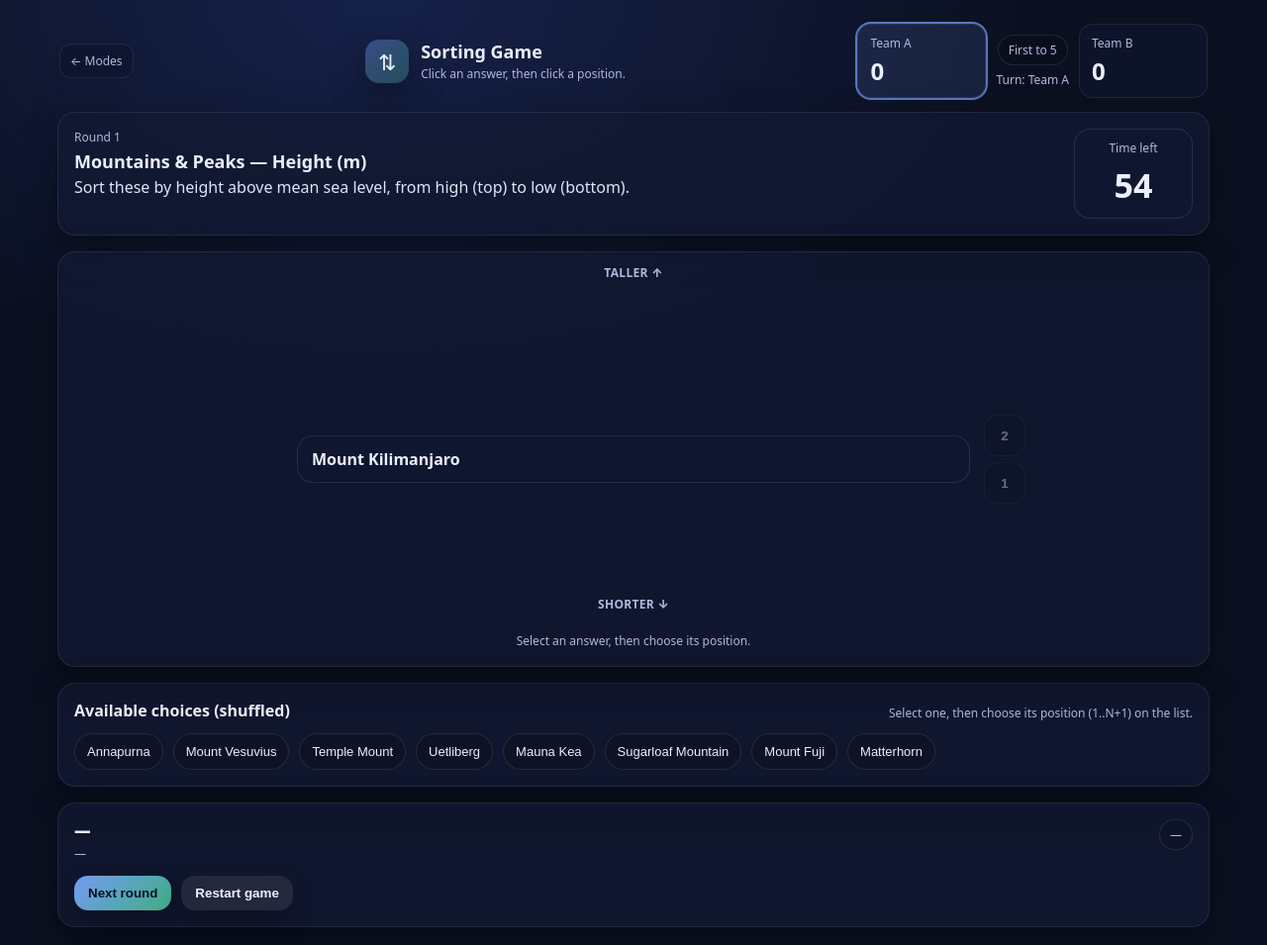
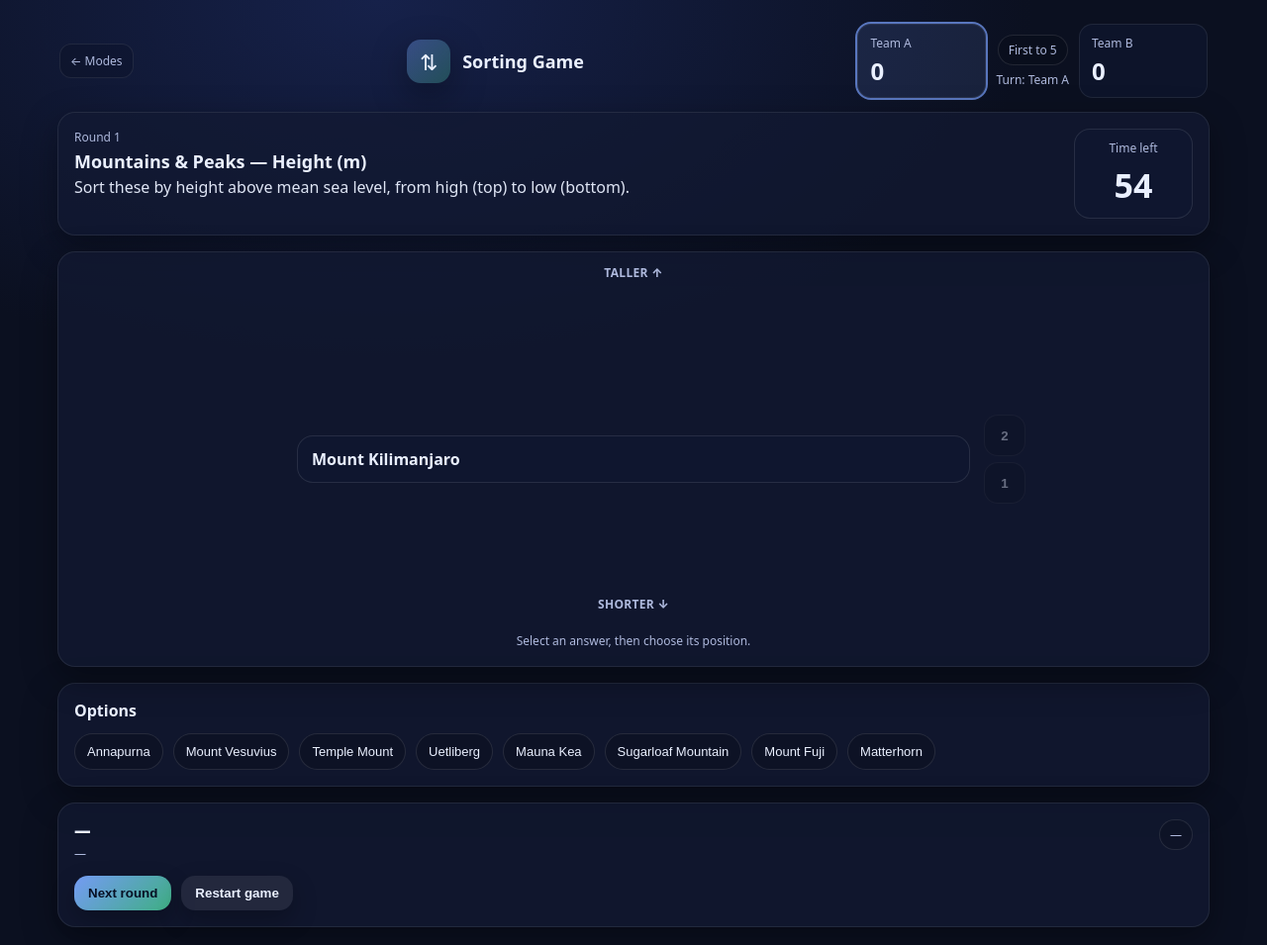
Before and after one commit to Hendriela/gameshow, a Flask app: page /sorting in a window 1280 px wide. Shown: the whole page at 99% size. Run offline with Flask 3, Linux system fonts and the light colour scheme.

Commit message:
Clean up interface a bit

```diff
--- a/templates/sorting.html
+++ b/templates/sorting.html
@@ -16,7 +16,6 @@
         <div class="logo">⇅</div>
         <div>
           <div class="title">Sorting Game</div>
-          <div class="sub" id="subtitle">Click an answer, then click a position.</div>
         </div>
       </div>
 
@@ -67,8 +66,7 @@
       <!-- Bottom choices -->
       <section class="card bottomCard">
         <div class="bottomHeader">
-          <div class="choicesTitle">Available choices (shuffled)</div>
-          <div class="hint">Select one, then choose its position (1..N+1) on the list.</div>
+          <div class="choicesTitle">Options</div>
         </div>
         <div class="choices" id="choices"></div>
       </section>
```
